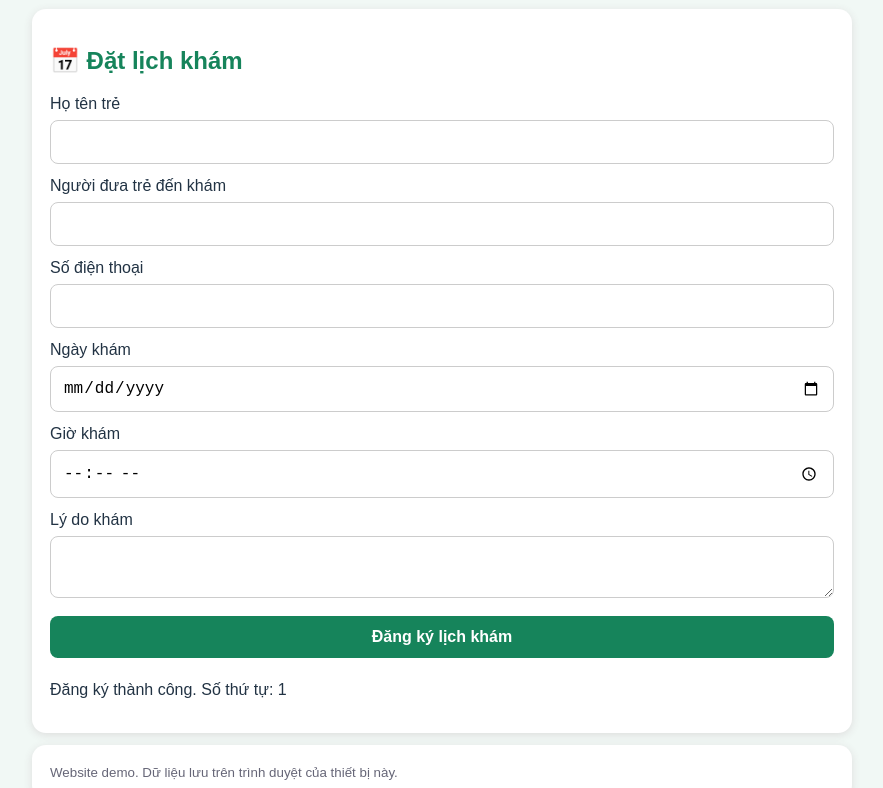
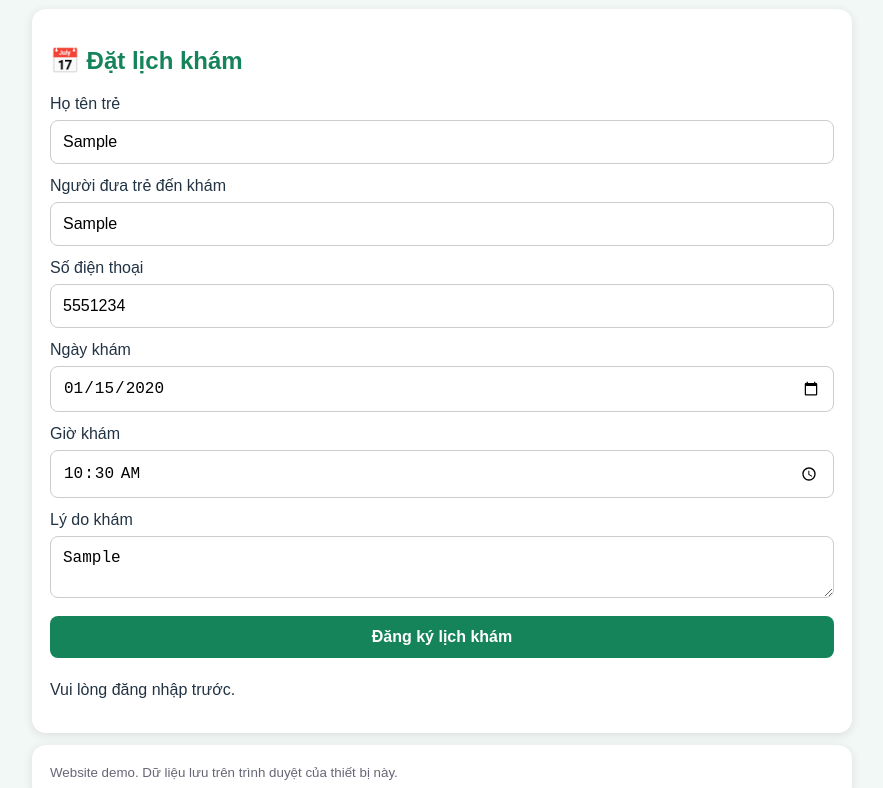
Before and after one commit to bsngavp/phong-kham-cknhi-phuong-nga, a plain HTML site: page index.html in a window 1280 px wide. Both pictures are taken after typing "Sample", "Sample", "5551234", "2020-01-15", "10:30", "Sample" into the empty fields and a click on the button "Đăng ký lịch khám". Shown: the part 607-1395 px from the top of the page, without its empty margins (198-1081 px from the left). Drawn offline with Linux system fonts and the light colour scheme; no server answers.

Commit message:
Refactor form submission handling in index.html
Refactor appointment form submission to use async/await and improve variable declarations.

```diff
--- a/index.html
+++ b/index.html
@@ -286,37 +286,42 @@ renderHistory();
 // ĐẶT LỊCH
 // =======================
 
-el("form").onsubmit = function(e){
-
+el("form").onsubmit = async function(e) {
   e.preventDefault();
 
-let d = el("date").value;
+  if (!auth.currentUser) {
+    el("result").textContent = "Vui lòng đăng nhập trước.";
+    return;
+  }
 
-let queue = data.filter(x=>x.date === d).length + 1;
+  const d = el("date").value;
+  const queue = data.filter(x => x.date === d).length + 1;
 
-let item = {
-id:Date.now(),
-queue:queue,
-child:el("child").value,
-parent:el("parent").value,
-phone:el("phone").value,
-date:d,
-time:el("time").value,
-reason:el("reason").value,
-status:"Chờ khám"
+  const item = {
+    queue: queue,
+    child: el("child").value.trim(),
+    parent: el("parent").value.trim(),
+    phone: el("phone").value.trim(),
+    date: d,
+    time: el("time").value,
+    reason: el("reason").value,
+    status: "Chờ khám",
+    createdAt: firebase.firestore.FieldValue.serverTimestamp()
   };
 
-data.push(item);
-
-save();
+  try {
+    await db.collection("appointments").add(item);
 
     el("result").textContent =
-"Đăng ký thành công. Số thứ tự: " + queue;
+      "Đăng ký lịch khám thành công!";
 
     this.reset();
 
+  } catch (error) {
+    el("result").textContent =
+      "Lỗi lưu lịch: " + error.message;
+  }
 };
-
 // =======================
 // HIỂN THỊ LỊCH HẸN
 // =======================
```
Lines whose indentation alone changed are shown as unchanged.
